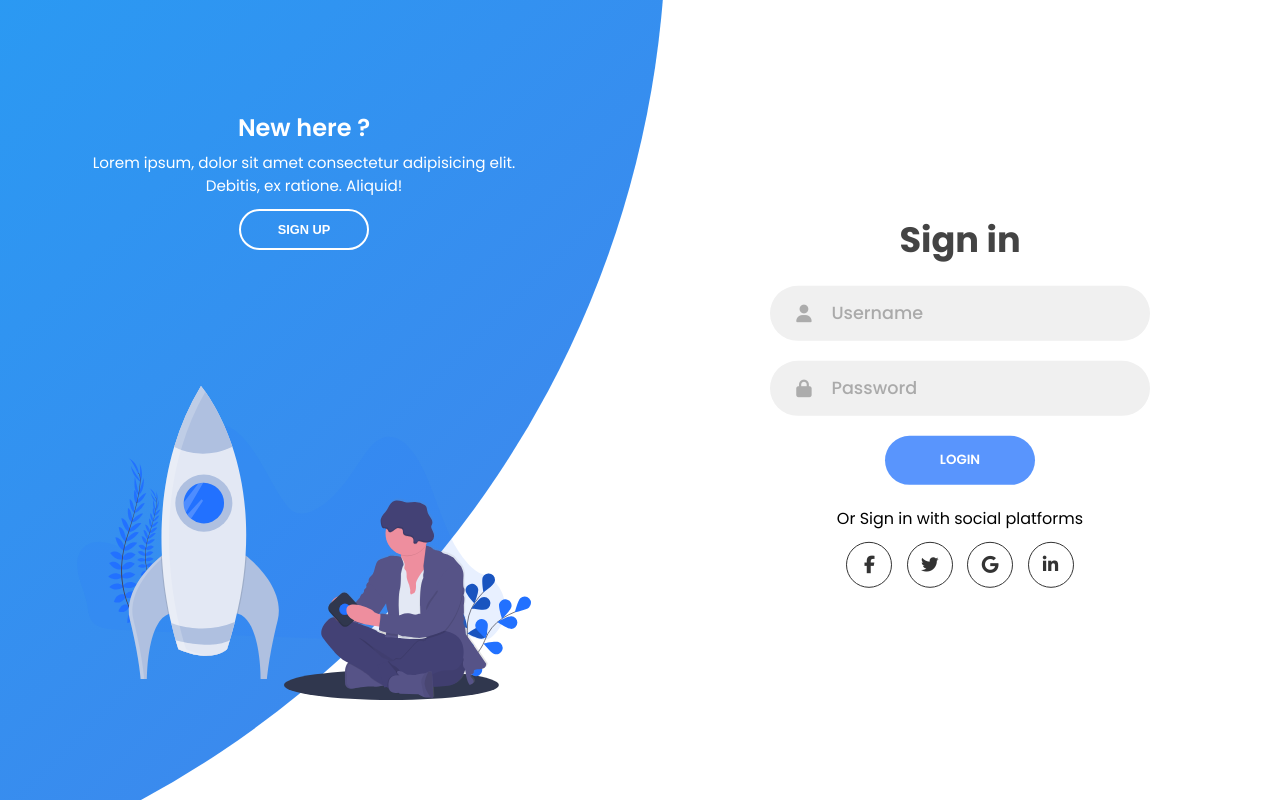
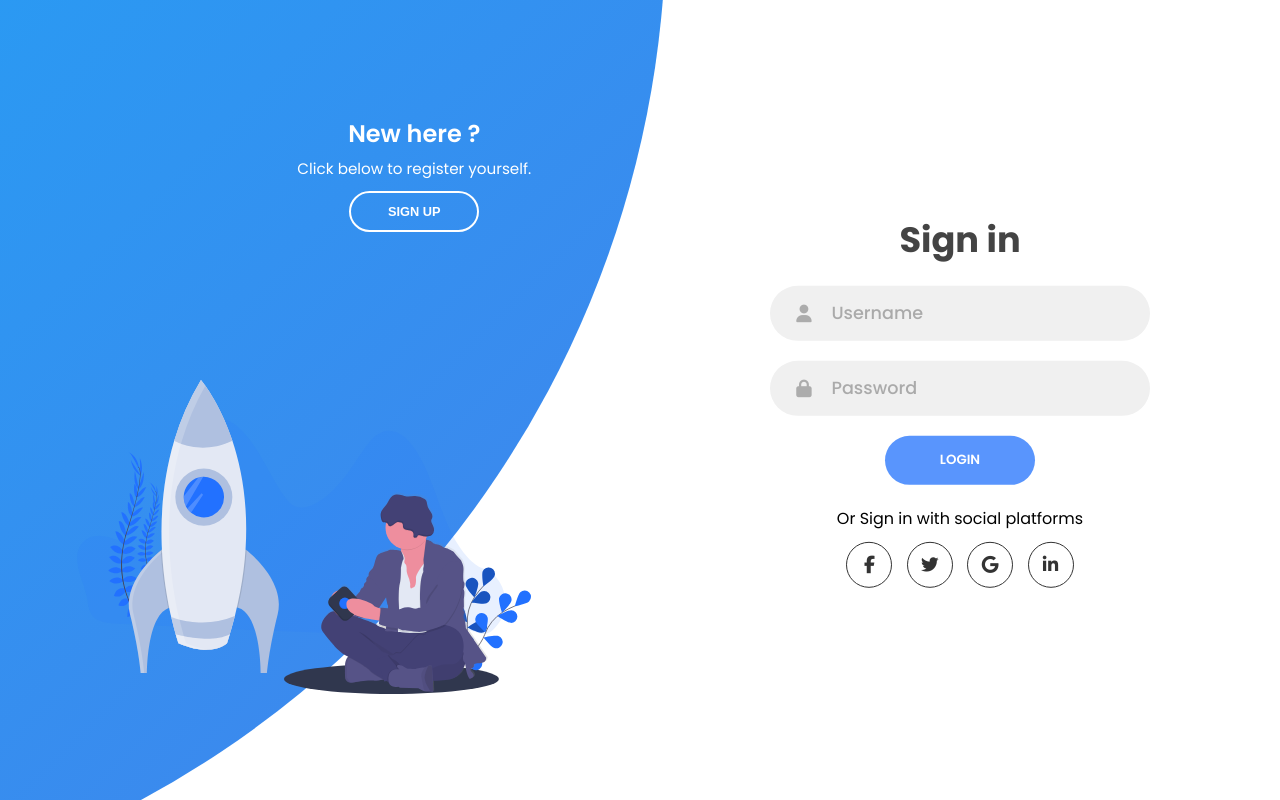
Before and after one commit to its-navneet/PortfolioBuilder, a PHP site: page / in a window 1280 px wide. Run offline with PHP 8.4, Linux system fonts and the light colour scheme; some libraries are stand-ins or nearby versions.

Commit message:
Update index.php

```diff
--- a/index.php
+++ b/index.php
@@ -85,8 +85,7 @@
           <div class="content">
             <h3>New here ?</h3>
             <p>
-              Lorem ipsum, dolor sit amet consectetur adipisicing elit. Debitis,
-              ex ratione. Aliquid!
+              Click below to register yourself.
             </p>
             <button class="btn transparent" id="sign-up-btn">
               Sign up
@@ -98,8 +97,7 @@
           <div class="content">
             <h3>One of us ?</h3>
             <p>
-              Lorem ipsum dolor sit amet consectetur adipisicing elit. Nostrum
-              laboriosam ad deleniti.
+              Thank You for being one of our valuable member. Please click below to sign in..
             </p>
             <button class="btn transparent" id="sign-in-btn">
               Sign in
```
